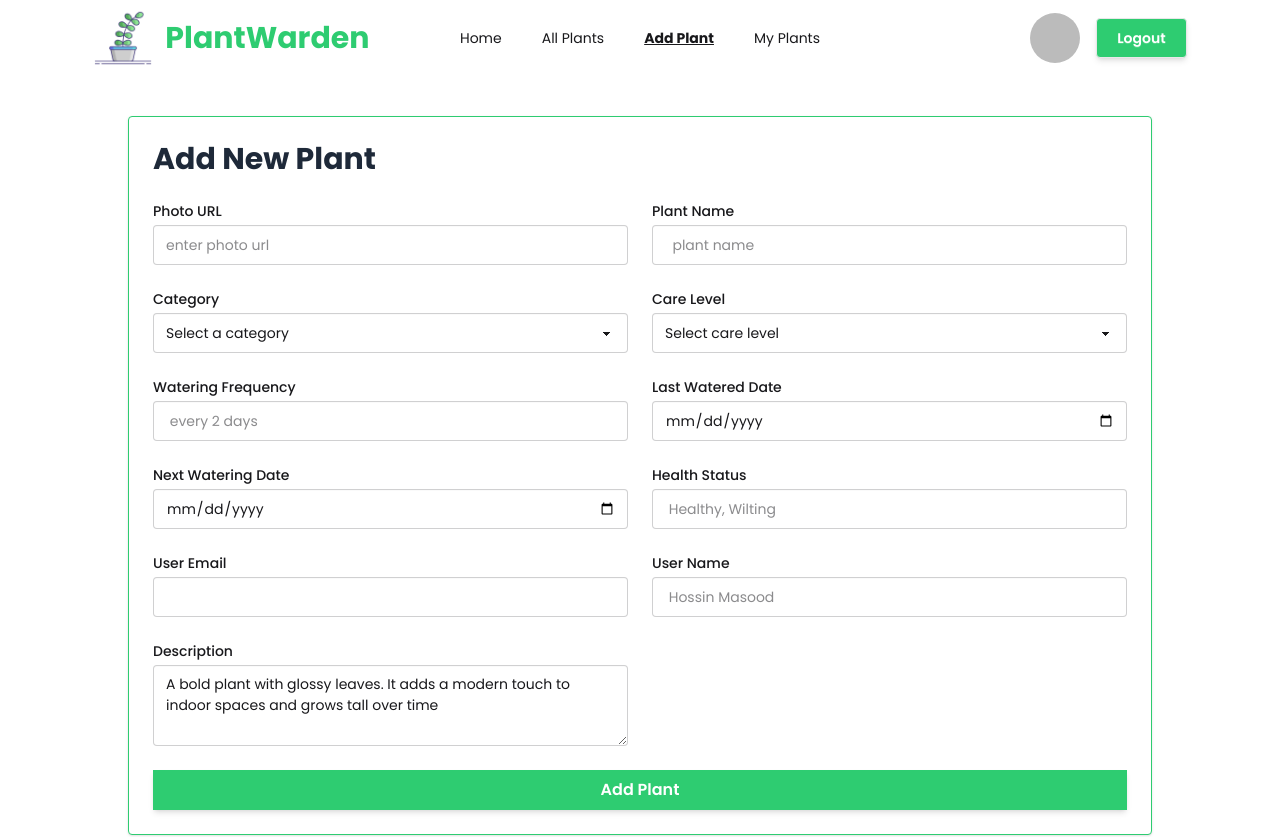
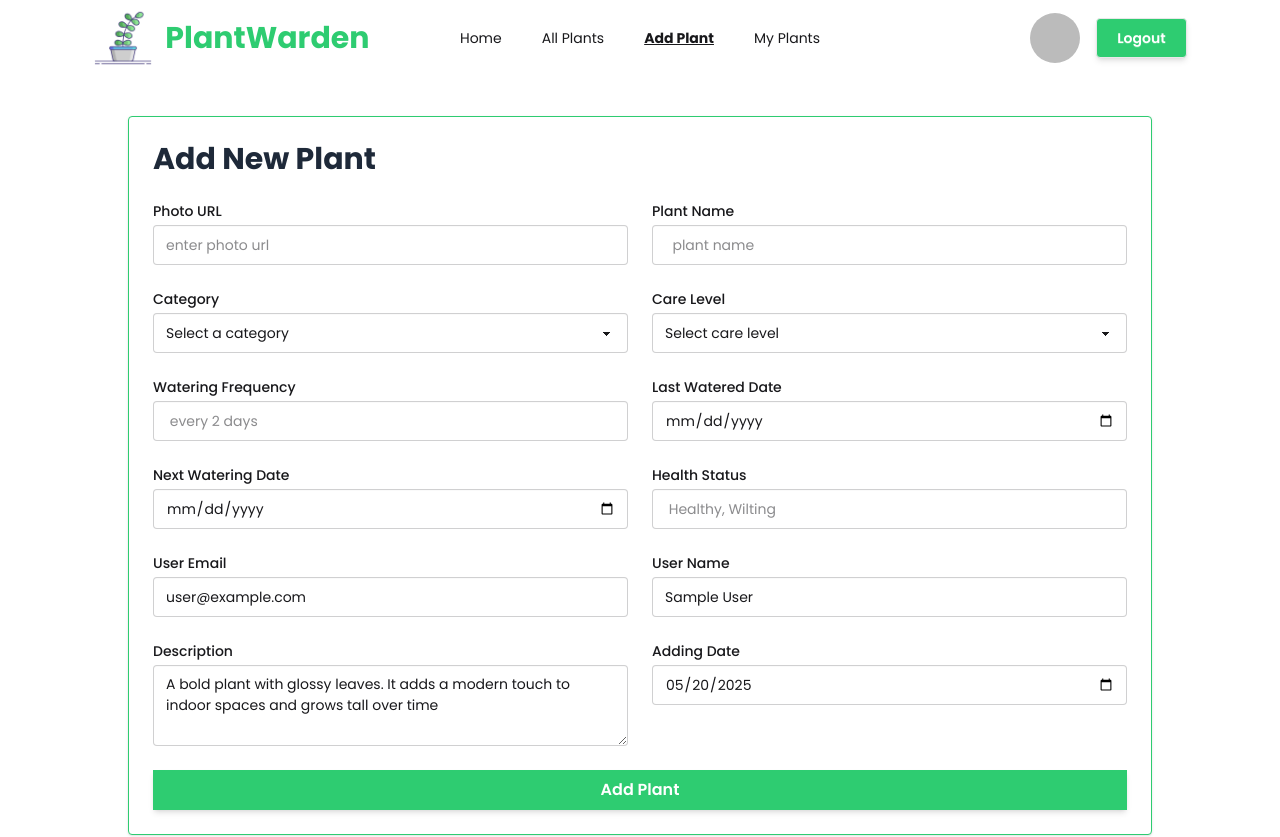
Before and after one commit to MD-MASUD-MIAH/plantwarden-a10-client, a React (Vite) app: page /addplnats in a window 1280 px wide. Shown: the top 837 px of the page. Built offline with nearby package versions, Linux system fonts and the light colour scheme; no server answers; sample sign-in values are in the browser's storage; a web font is replaced by a local one.

Commit message:
solve card 6  issu

```diff
--- a/src/Router/Router.jsx
+++ b/src/Router/Router.jsx
@@ -28,6 +28,6 @@ export const router = createBrowserRouter([
 
       loader:({params})=>fetch(`http://localhost:4000/plants/${params.id}`),
 
-      Component:DetailsPage}
+      element:<PrivateRoute><DetailsPage></DetailsPage></PrivateRoute>}
   ]}
 ])
--- a/src/components/Addplants.jsx
+++ b/src/components/Addplants.jsx
@@ -1,8 +1,15 @@
-import React from 'react';
+import React, { use, useState } from 'react';
 import Swal from 'sweetalert2';
+import { AuthContext } from '../contexts/AuthContext';
 
 
 const Addplants = () => {
+
+  const bdTime = new Date(Date.now() + 6 * 60 * 60 * 1000);
+const today = bdTime.toISOString().split("T")[0];
+const [date, setDate] = useState(today);
+
+  const {user} = use(AuthContext)
 
 
     const handleaddPlants =(e)=>{
@@ -99,19 +106,32 @@ const Addplants = () => {
 
         <div>
           <label className="block text-sm font-medium mb-1">User Email</label>
-          <input type="email" name='email' className="input input-bordered w-full" />
+          <input type="email" name='email' value={user.email} className="input input-bordered w-full" />
         </div>
 
         <div>
           <label className="block text-sm font-medium mb-1">User Name</label>
-          <input name='name' type="text" placeholder=" Hossin Masood" className="input input-bordered w-full" />
+          <input name='name' value={user.displayName} type="text"  className="input input-bordered w-full" />
         </div>
 
          <div>
           <label className="block text-sm font-medium mb-1">Description</label>
-          <textarea defaultValue={`A bold plant with glossy leaves. It adds a modern touch to indoor spaces and grows tall over time`} className="textarea textarea-bordered w-full" rows="3" placeholder="Brief description..."></textarea>
+          <textarea name='description' defaultValue={`A bold plant with glossy leaves. It adds a modern touch to indoor spaces and grows tall over time`} className="textarea textarea-bordered w-full" rows="3" placeholder="Brief description..."></textarea>
         </div>
 
+       <div>
+             <label htmlFor="date" className="block text-sm font-medium mb-1">
+       Adding Date
+      </label>
+      <input
+      name='addingDate'
+        type="date"
+        id="date"
+        value={date}
+        onChange={(e) => setDate(e.target.value)}
+        className="input input-bordered w-full"
+      />
+       </div>
         <div className="md:col-span-2">
           <button
             type="submit"
--- a/src/components/DetailsPage.jsx
+++ b/src/components/DetailsPage.jsx
@@ -68,7 +68,7 @@ These newly added plants bring freshness and green vibes to your space. Check ou
 
     </div>
   </div>
-         {/* <p className=' hidden md:block text-[14px]'>{description}</p>   */}
+         <p className=' hidden md:block text-[14px]'>{plant.description}</p>
 
 
          </div>
--- a/src/components/Newplants.jsx
+++ b/src/components/Newplants.jsx
@@ -22,7 +22,7 @@ const Newplants = ({plants}) => {
 
   <div className='w-11/12 mx-auto grid grid-cols-1 md:grid-cols-2 gap-5 lg:grid-cols-3 md:gap-20 py-10'>
                 {
-                  plants.map(data=><PlanstCard  key={data.id} data={data}></PlanstCard>)
+                  plants.slice(0, 6).map(data=><PlanstCard  key={data.id} data={data}></PlanstCard>)
                 }
             </div>
 
--- a/src/components/PlanstCard.jsx
+++ b/src/components/PlanstCard.jsx
@@ -40,7 +40,7 @@ const PlanstCard = ({data}) => {
 
 
  <p className="font-bold">
-    <span className="font-normal">Sunlight:  </span> {data.nextDate}
+    <span className="font-normal">Added Date:  </span> {data.addingDate}
   </p>
 
   </div>
```
